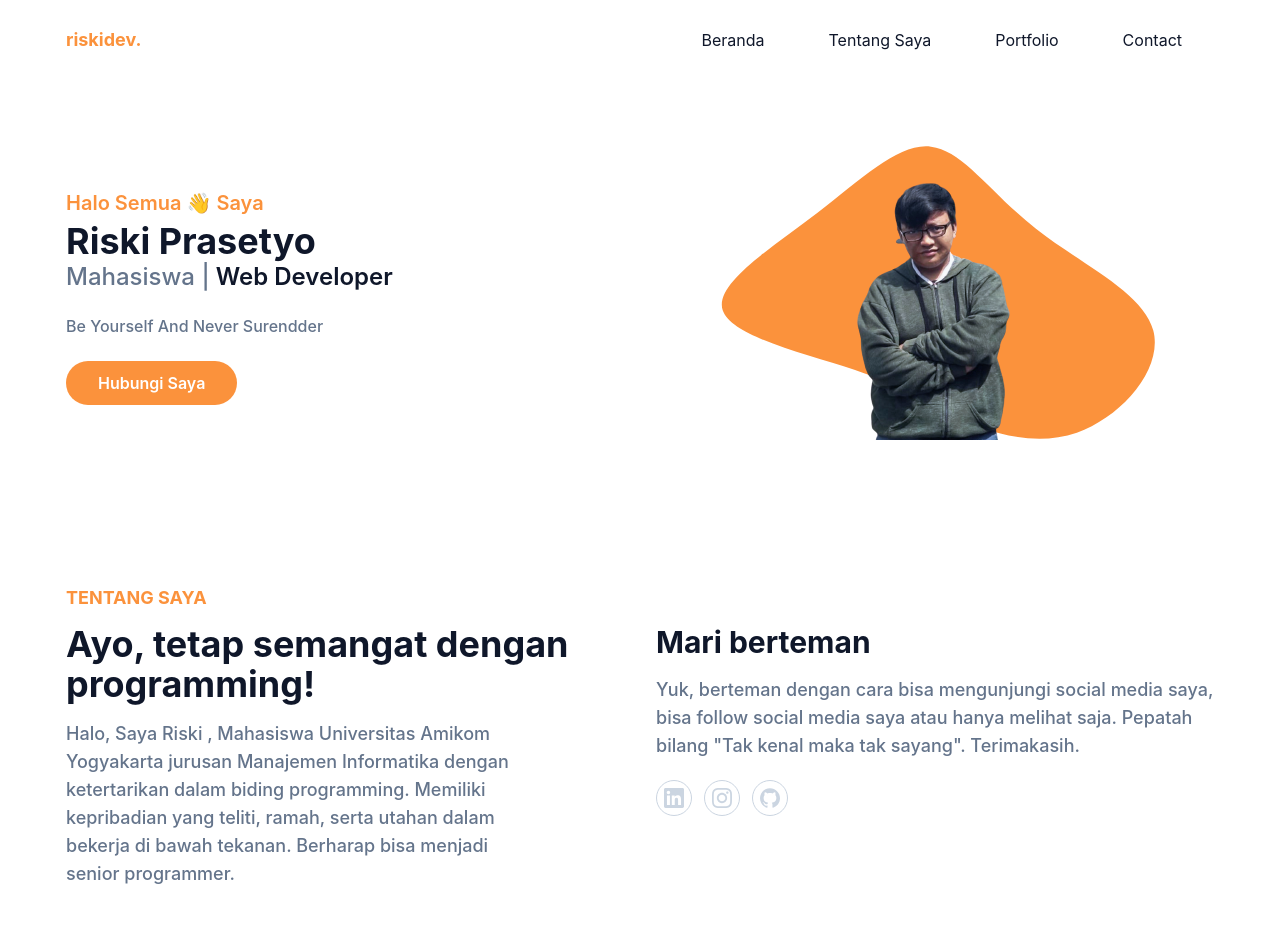
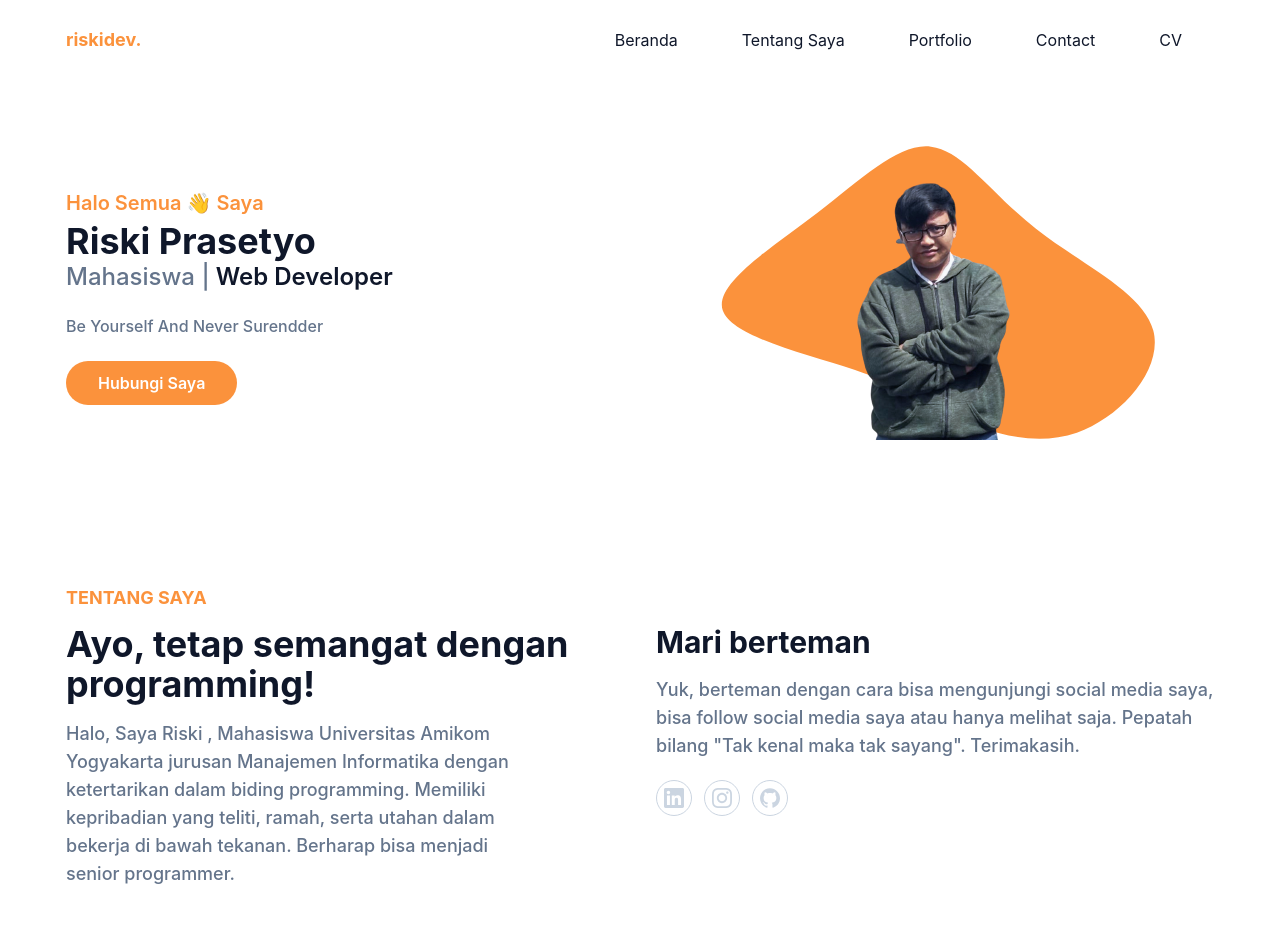
Before and after one commit to RiskiWeb/portfolio-riski, a website: page index.html in a window 1280 px wide. Shown: the top 931 px of the page. Drawn offline with Linux system fonts and the light colour scheme.

Commit message:
Update index.html

```diff
--- a/index.html
+++ b/index.html
@@ -36,6 +36,9 @@
                     </li>
                     <li class="group">
                         <a href="#contact" class="text-base text-dark py-2 mx-8 flex group-hover:text-primary">Contact</a>
+                    </li>
+                    <li class="cv">
+                        <a href="https://ungu.in/cvriskiprasetyo" class="text-base text-dark py-2 mx-8 flex group-hover:text-primary">CV</a>
                     </li>
                 </ul>
             </nav>
```
